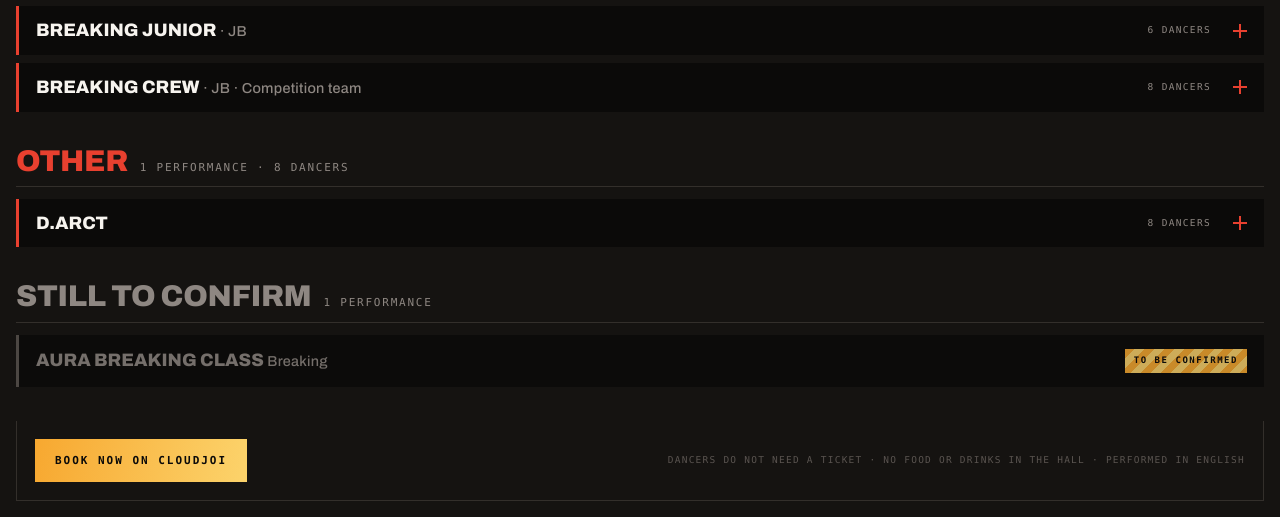
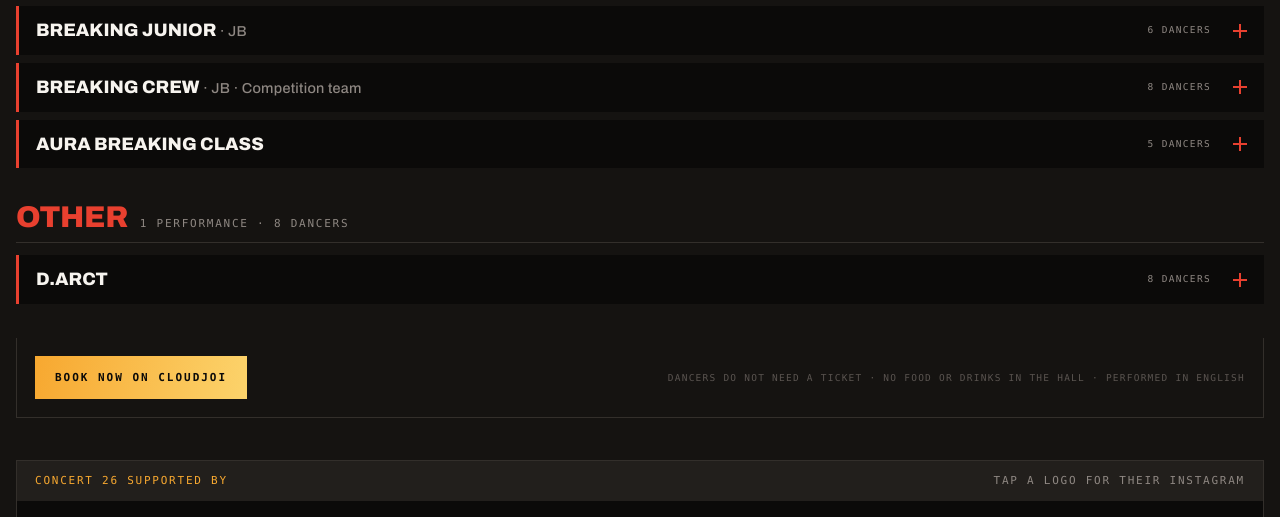
Before and after one commit to MayGohEd/arecahoppers, a plain HTML site: page index.html in a window 1280 px wide. Shown: the part 4049-4566 px from the top of the page. Drawn offline with Linux system fonts and the light colour scheme; a web font is replaced by a local one.

Commit message:
Update performance details and remove confirmation section
Added details for Aura Breaking Class and removed the section for 'Still to confirm'.

```diff
--- a/index.html
+++ b/index.html
@@ -724,6 +724,10 @@ body::before{content:"";position:fixed;inset:0 0 auto;height:env(safe-area-inset
           <summary><span class="perf__name">Breaking Crew <em>· JB · Competition team</em></span><span class="perf__meta">8 dancers</span><span class="perf__tog" aria-hidden="true"></span></summary>
           <ol class="perf__list"><li>Suzanne</li><li>Maw Tzi Wei</li><li>Seoh Zhen Xuan</li><li>Seoh Zhen Wei</li><li>Chong Chee Sheng</li><li>Cheng Kok Siang</li><li>Ho Song Yuan</li><li>Ho Sze Ying</li></ol>
         </details>
+         <details class="perf" data-search="aura breaking class tan zi rui lucas ong yee jue jayden khoo dorathy lai qian hui kayden lim hao ming">
+          <summary><span class="perf__name">Aura Breaking Class</span><span class="perf__meta">5 dancers</span><span class="perf__tog" aria-hidden="true"></span></summary>
+          <ol class="perf__list"><li>Tan Zi Rui</li><li>Lucas Ong Yee Jue</li><li>Jayden Khoo</li><li>Dorathy Lai Qian Hui</li><li>Kayden Lim Hao Ming</li></ol>
+        </details>
         </div>
       </div>
       <div class="castgrp">
@@ -735,12 +739,7 @@ body::before{content:"";position:fixed;inset:0 0 auto;height:env(safe-area-inset
         </details>
         </div>
       </div>
-      <div class="castgrp">
-        <div class="castgrp__h"><h4 class="d-md" style="color:var(--ash)">Still to confirm</h4><span class="mono" style="color:var(--ash)">1 performance</span></div>
-        <div class="cast">
-        <div class="perf perf--tbc" data-search="aura breaking class breaking"><span class="perf__name">Aura Breaking Class <em>Breaking</em></span><span class="pend">To be confirmed</span></div>
-        </div>
-      </div>
+
     </div>
     <p class="empty-note" id="castNone" hidden>No dancer or class matches that name.</p>
 
```
